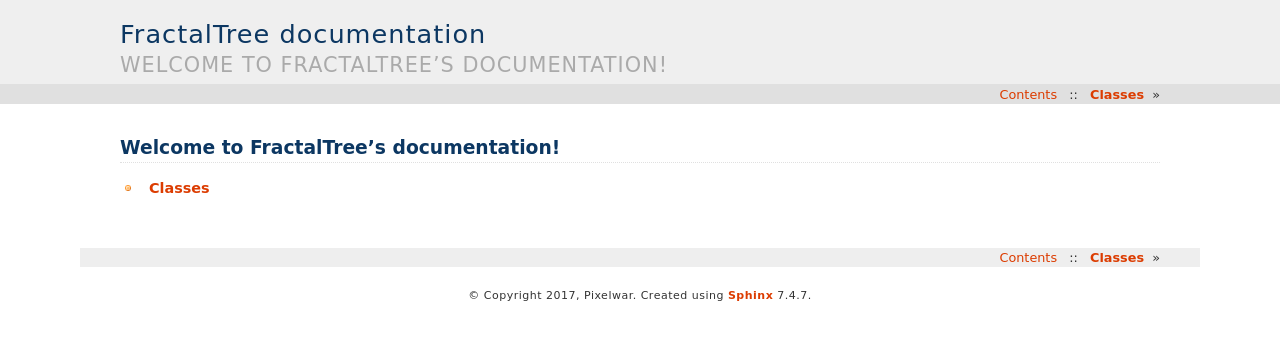
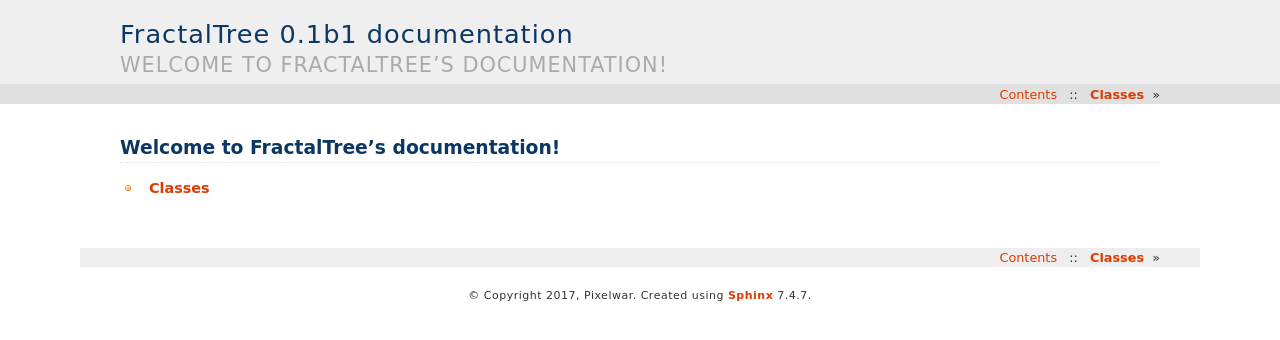
Before and after one commit to PixelwarStudio/PyTree, a Sphinx documentation site: the page built from docs/index.rst, in a window 1280 px wide. Shown: the top 340 px of the page. Built offline with Sphinx 7.4.7, drawn with Linux system fonts in a browser that asks for light colours.

Commit message:
add version to docs config

```diff
--- a/docs/conf.py
+++ b/docs/conf.py
@@ -57,9 +57,9 @@ author = 'Pixelwar'
 # built documents.
 #
 # The short X.Y version.
-version = ''
+version = '0.1'
 # The full version, including alpha/beta/rc tags.
-release = ''
+release = '0.1b1'
 
 # The language for content autogenerated by Sphinx. Refer to documentation
 # for a list of supported languages.
```
